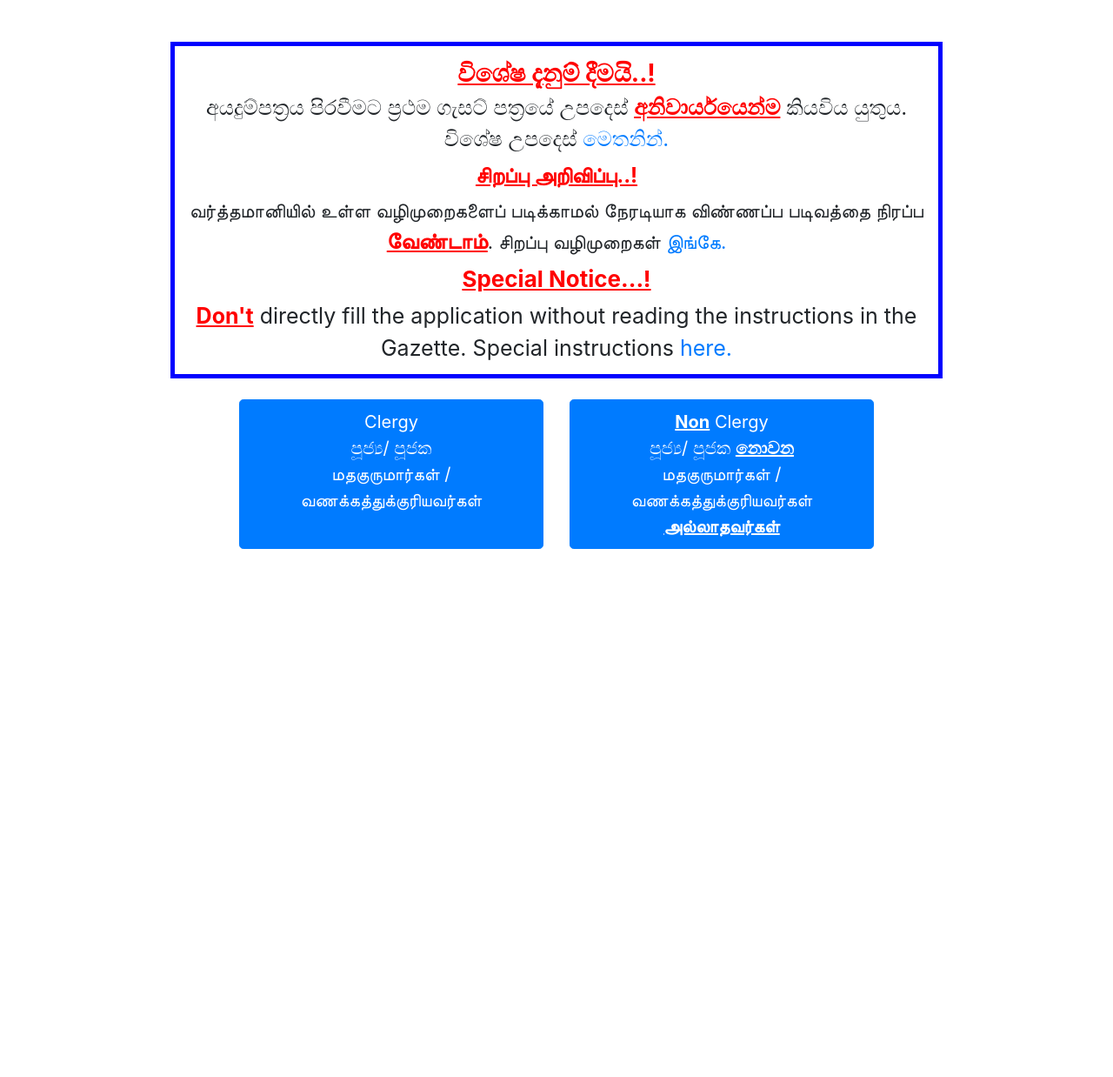
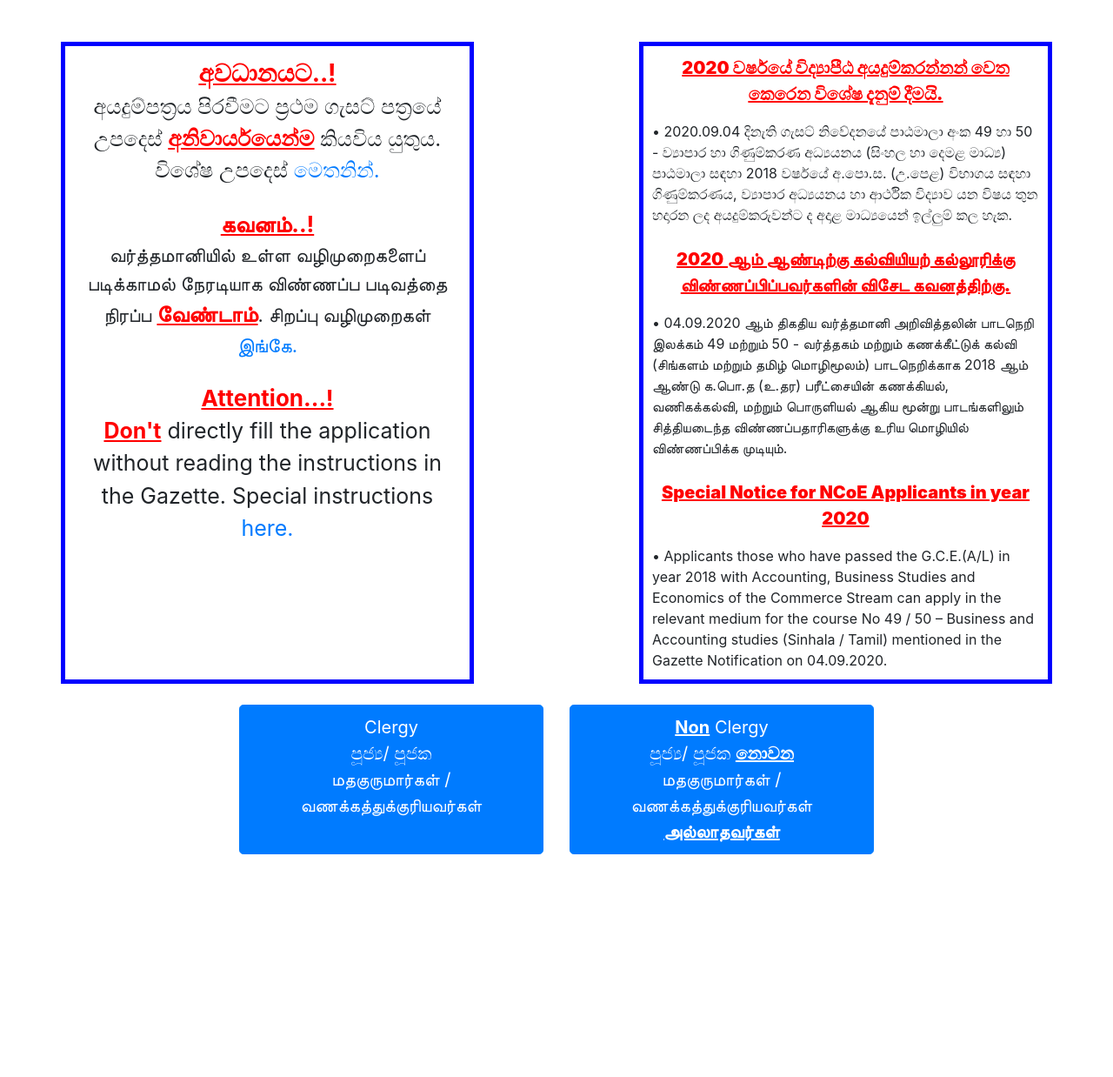
Before and after one commit to nirdetails/ncoe, a CodeIgniter app: page /ncoe/ in a window 1280 px wide; the page is wider, and only the part inside the window is pictured. Shown: the part 252-1490 px from the top of that part at 87% size. Run offline with CodeIgniter, Linux system fonts and the light colour scheme; some libraries are stand-ins or nearby versions.

Commit message:
update home.php

```diff
--- a/application/views/pages/home.php
+++ b/application/views/pages/home.php
@@ -4,26 +4,42 @@
 <div class="row">
     &nbsp;
 </div>
-<div class="row" style="margin: auto; width: 80%; border: 5px solid blue; padding: 10px; text-align:center">
-<span style="color: red;text-decoration: underline; margin: auto; font-size: 28px;"><b>විශේෂ දැනුම් දීමයි..!</b></span>
+<div class="row">
+    <div class="col-sm-5" style="border: 5px solid blue; padding: 10px; text-align:center; width: 100%">
+        <span style="color: red;text-decoration: underline; margin: auto; font-size: 28px;"><b>අවධානයට..!</b></span>
         <br>
         <span style="margin: auto; font-size: 24px;">
         අයදුම්පත්‍රය පිරවීමට ප්‍රථම ගැසට් පත්‍රයේ උපදෙස් <span style="color: red;text-decoration: underline; font-size: 25px;"><b>අනිවාර්යයෙන්ම</b></span> කියවිය යුතුය. විශේෂ උපදෙස් <a target="_blank" href="<?php echo base_url();?>/assets/files/Instructions(S).pdf">මෙතනින්.</a>
         </span>
         <br>
         <br>
-<span style="color: red;text-decoration: underline; margin: auto; font-size: 24px;"><b>சிறப்பு அறிவிப்பு..!</b></span>
+        <span style="color: red;text-decoration: underline; margin: auto; font-size: 26px;"><b>கவனம்..!</b></span>
         <br>
         <span style="margin: auto; font-size: 22px;">
         வர்த்தமானியில் உள்ள வழிமுறைகளைப் படிக்காமல் நேரடியாக விண்ணப்ப படிவத்தை நிரப்ப <span style="color: red;text-decoration: underline; font-size: 25px;"><b>வேண்டாம்</b></span>. சிறப்பு வழிமுறைகள் <a target="_blank" href="<?php echo base_url();?>/assets/files/Instructions(T).pdf">இங்கே.</a>
         </span>
         <br>
         <br>
-<span style="color: red;text-decoration: underline; margin: auto; font-size: 26px;"><b>Special Notice...!</b></span>
+        <span style="color: red;text-decoration: underline; margin: auto; font-size: 26px;"><b>Attention...!</b></span>
         <br>
         <span style="margin: auto; font-size: 25px;">
         <span style="color: red;text-decoration: underline; font-size: 25px;"><b>Don't</b></span> directly fill the application without reading the instructions in the Gazette. Special instructions <a target="_blank" href="<?php echo base_url();?>/assets/files/Instructions(E).pdf">here.</a>
         </span>
+    </div>
+    <div class="col-sm-2">&nbsp;</div>
+    <div class="col-sm-5" style="border: 5px solid blue; padding: 10px; width:100%;">
+    <p style="text-align:center; font-weight:900; text-decoration: underline; font-size: 20px; color: red;"> 2020 වර්ෂයේ විද්‍යාපීඨ අයදුම්කරන්නන් වෙත කෙරෙන විශේෂ දැනුම් දීමයි.</p>
+•	2020.09.04 දිනැති ගැසට් නිවේදනයේ පාඨමාලා අංක 49 හා 50 - ව්‍යාපාර හා ගිණුම්කරණ අධ්‍යයනය (සිංහල හා දෙමළ මාධ්‍ය) පාඨමාලා සඳහා 2018 වර්ෂයේ අ.පො.ස. (උ.පෙළ) විභාගය සඳහා ගිණුම්කරණය, ව්‍යාපාර අධ්‍යයනය හා ආර්ථික විද්‍යාව යන විෂය තුන හදාරන ලද අයදුම්කරුවන්ට ද අදාළ මාධ්‍යයෙන් ඉල්ලුම් කල හැක.
+<br>
+<br>
+<p style="text-align:center; font-weight:900; text-decoration: underline; font-size: 20px; color: red;">2020 ஆம் ஆண்டிற்கு கல்வியியற் கல்லூரிக்கு விண்ணப்பிப்பவர்களின் விசேட கவனத்திற்கு.</p>
+•	04.09.2020 ஆம் திகதிய வர்த்தமானி அறிவித்தலின் பாடநெறி இலக்கம் 49 மற்றும் 50 - வர்த்தகம் மற்றும் கணக்கீட்டுக் கல்வி (சிங்களம் மற்றும் தமிழ் மொழிமூலம்) பாடநெறிக்காக 2018 ஆம் ஆண்டு க.பொ.த (உ.தர) பரீட்சையின் கணக்கியல், வணிகக்கல்வி, மற்றும் பொருளியல் ஆகிய மூன்று பாடங்களிலும் சித்தியடைந்த விண்ணப்பதாரிகளுக்கு உரிய மொழியில் விண்ணப்பிக்க முடியும்.
+<br>
+<br>
+<p style="text-align:center; font-weight:900; text-decoration: underline; font-size: 20px; color: red;">Special Notice for NCoE Applicants in year 2020</p>
+•	Applicants those who have passed the G.C.E.(A/L) in year 2018 with Accounting, Business Studies and Economics of the Commerce Stream can apply in the relevant medium for the course No 49 / 50 – Business and Accounting studies (Sinhala / Tamil) mentioned in the Gazette Notification on 04.09.2020.
+<br>
+    </div>
 </div>
 <br>
 <div class="row">
@@ -49,7 +65,16 @@
     <div class="col-sm-2">
     </div>
 </div>
-
+<br><br>
+<!-- <div class="row" style="margin: auto; text-align:center;">
+    <div class="col-sm-4">&nbsp;</div>
+    <div class="col-sm-4" style="border: 5px solid green; padding: 10px;">
+        Enter A/L Index Number
+        <input class="form-control" type="text" name="alindex" id="alindex" style="width: 100%;"><br>
+        <a class="btn btn-warning" href="#" style="width: 100%;">Edit my records</a>
+    </div>
+    <div class="col-sm-4">&nbsp;</div>
+</div> -->
  <!-- Site footer -->
 </div>
 <div class="row" style="height: 80%">
```
Lines whose indentation alone changed are shown as unchanged.
